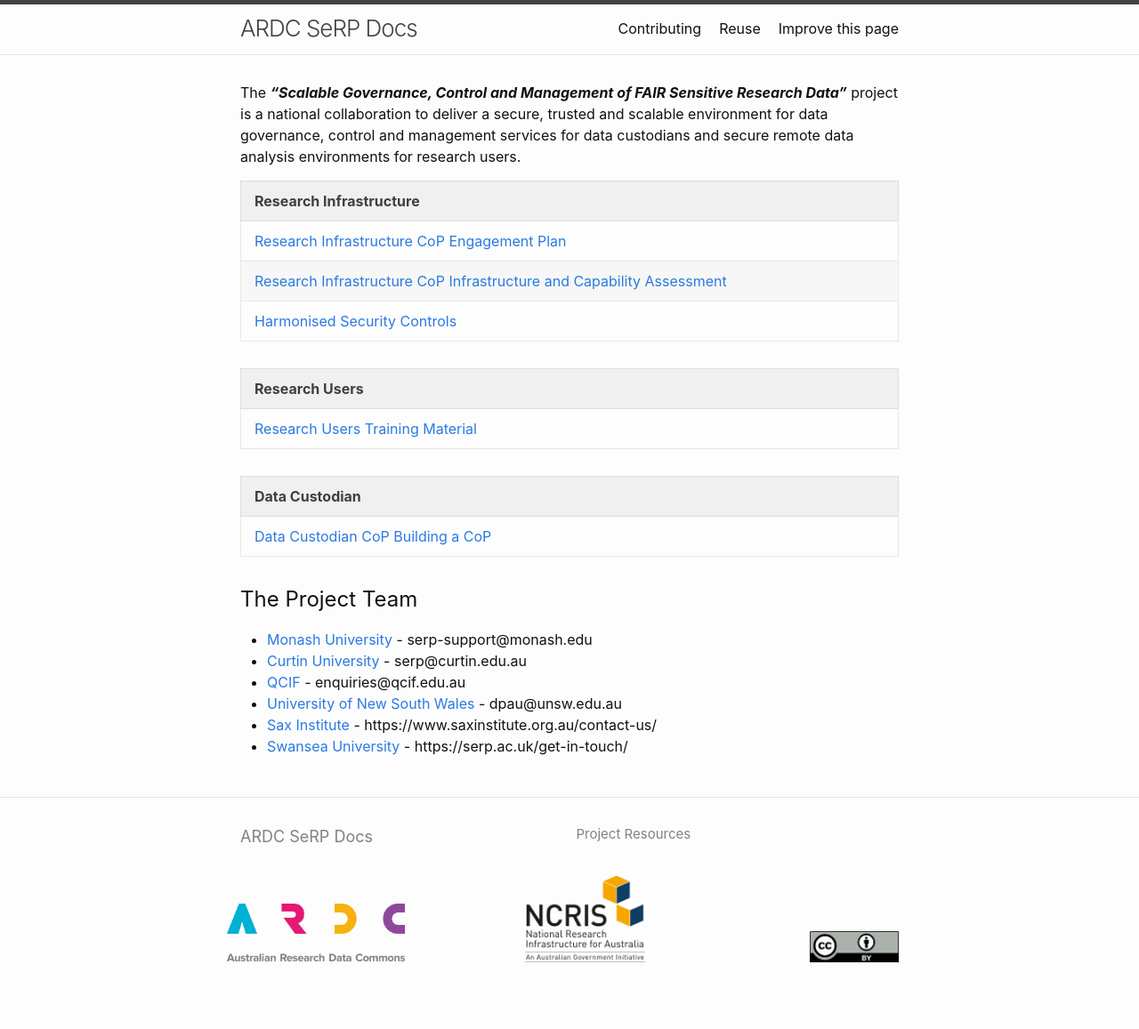
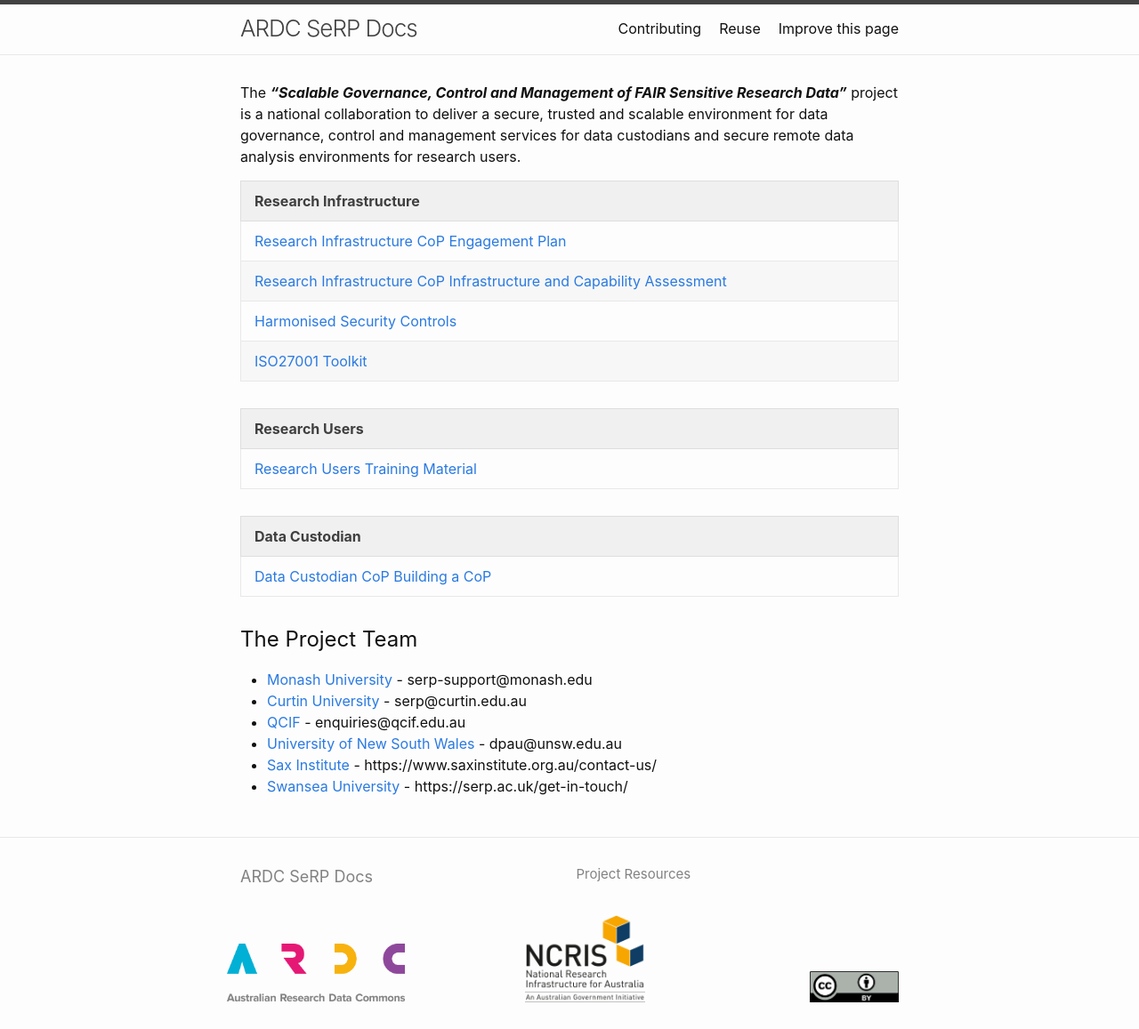
Before and after one commit to ARDC-Secure-Platforms/ardc-serp-docs, a Jekyll site: the page built from index.md, in a window 1280 px wide. Shown: the whole page at 89% size. Built offline with Jekyll 4.4.1, drawn with Linux system fonts in a browser that asks for light colours; before the commit the page ends 1112 px from its top, so only the background shows below that.

Commit message:
links updated

```diff
--- a/index.md
+++ b/index.md
@@ -11,6 +11,7 @@ The ***"Scalable Governance, Control and Management of FAIR Sensitive Research D
 | [Research Infrastructure CoP Engagement Plan]({{ site.baseurl }}/01-ricop-ep) |
 | [Research Infrastructure CoP Infrastructure and Capability Assessment]({{ site.baseurl }}/02-ricop-ica) |
 | [Harmonised Security Controls]({{ site.baseurl }}/pdfs/Harmonised_Security_Controls.pdf) |
+| [ISO27001 Toolkit](https://www.iso27001security.com/html/toolkit.html) |
 
 
 | Research Users |
```
